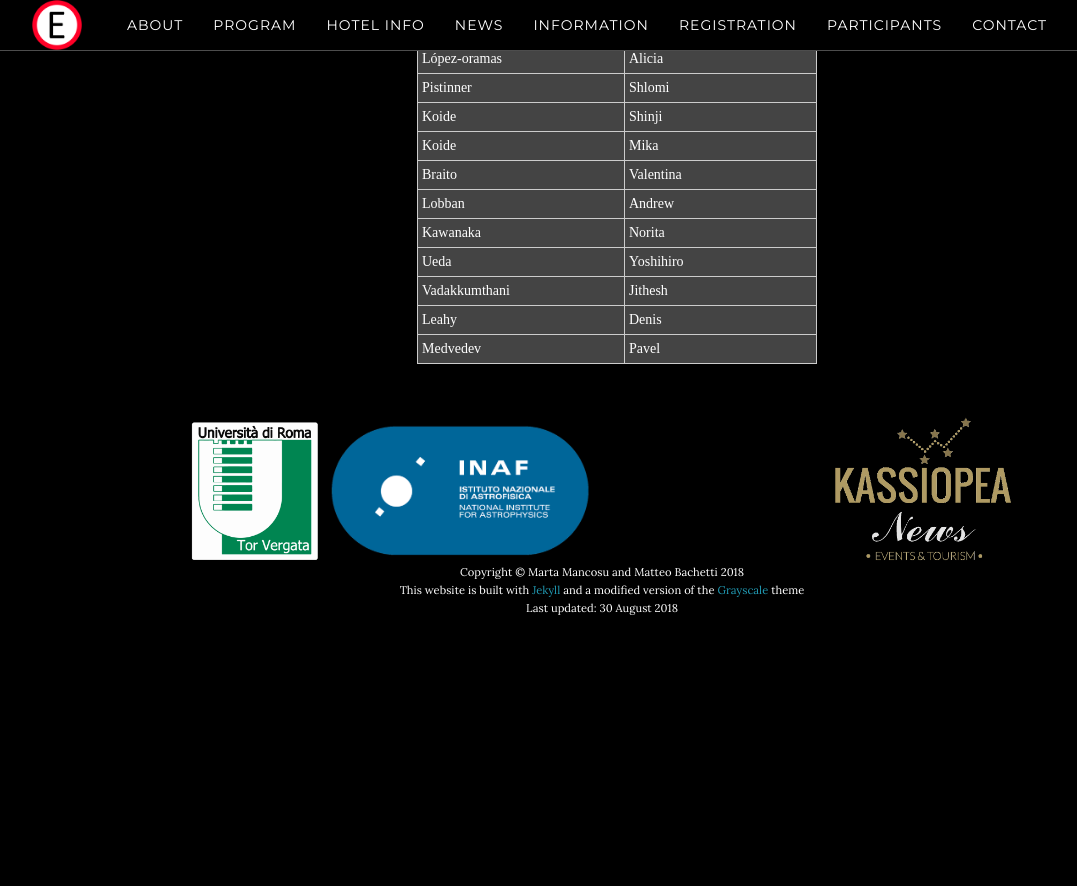
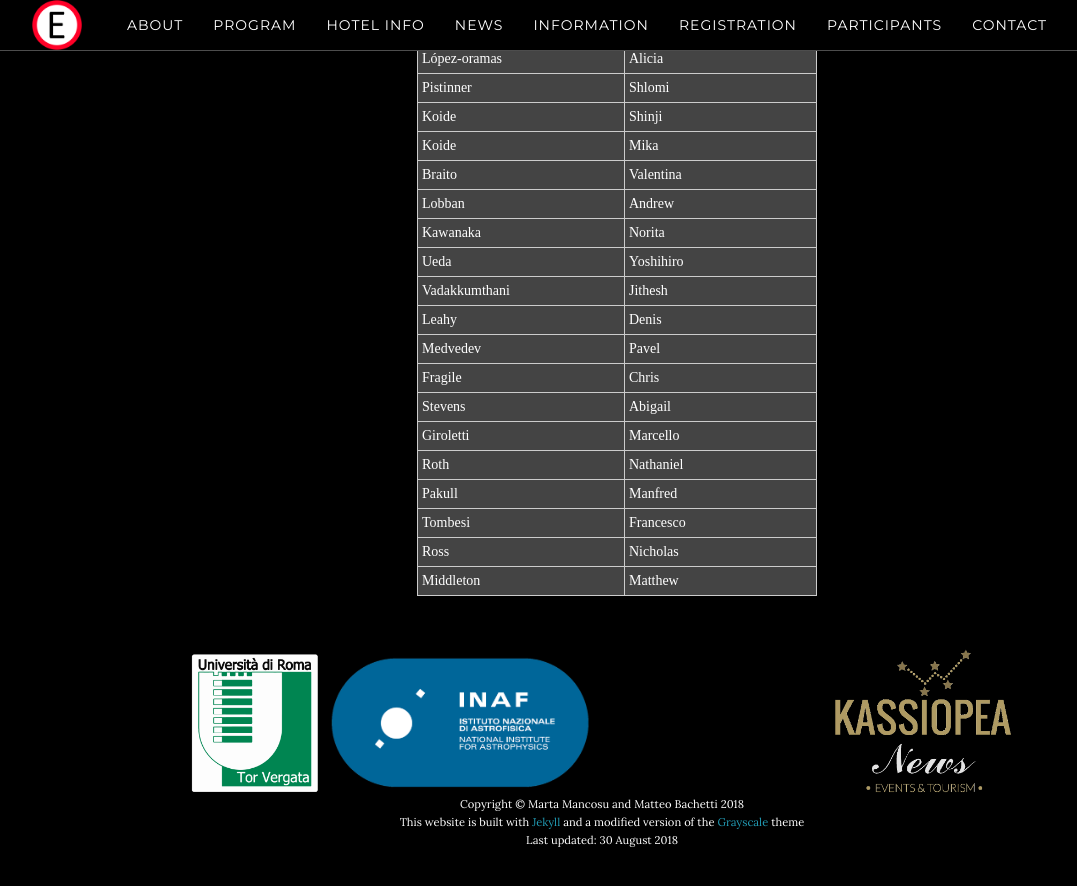
Before and after one commit to breakingthelimits/supereddington2018, a Jekyll site: the page built from registered/index.html, in a window 1280 px wide and 900 px high, scrolled down 949 px. Shown: the top 886 px of the window, without its empty margins (38-1115 px from the left). Built offline with Jekyll 4.4.1, drawn with Linux system fonts in a browser that asks for light colours; before the commit the page ends 1617 px from its top, so only the background shows below that.

Commit message:
Add partecipants

```diff
--- a/registered/index.html
+++ b/registered/index.html
@@ -63,6 +63,14 @@ title: Registered partecipants
 	 <tr><td>Vadakkumthani</td><td>Jithesh</td></tr>
  	 <tr><td>Leahy</td><td>Denis</td></tr>
 	 <tr><td>Medvedev</td><td>Pavel</td></tr>
+	 <tr><td>Fragile</td><td>Chris</td></tr>
+	 <tr><td>Stevens</td><td>Abigail</td></tr>
+	 <tr><td>Giroletti</td><td>Marcello</td></tr>
+	 <tr><td>Roth</td><td>Nathaniel</td></tr>
+	 <tr><td>Pakull</td><td>Manfred</td></tr>
+	 <tr><td>Tombesi</td><td>Francesco</td></tr>
+	 <tr><td>Ross</td><td>Nicholas</td></tr>
+	 <tr><td>Middleton</td><td>Matthew</td></tr>
 </tbody></table>
 
 
```
